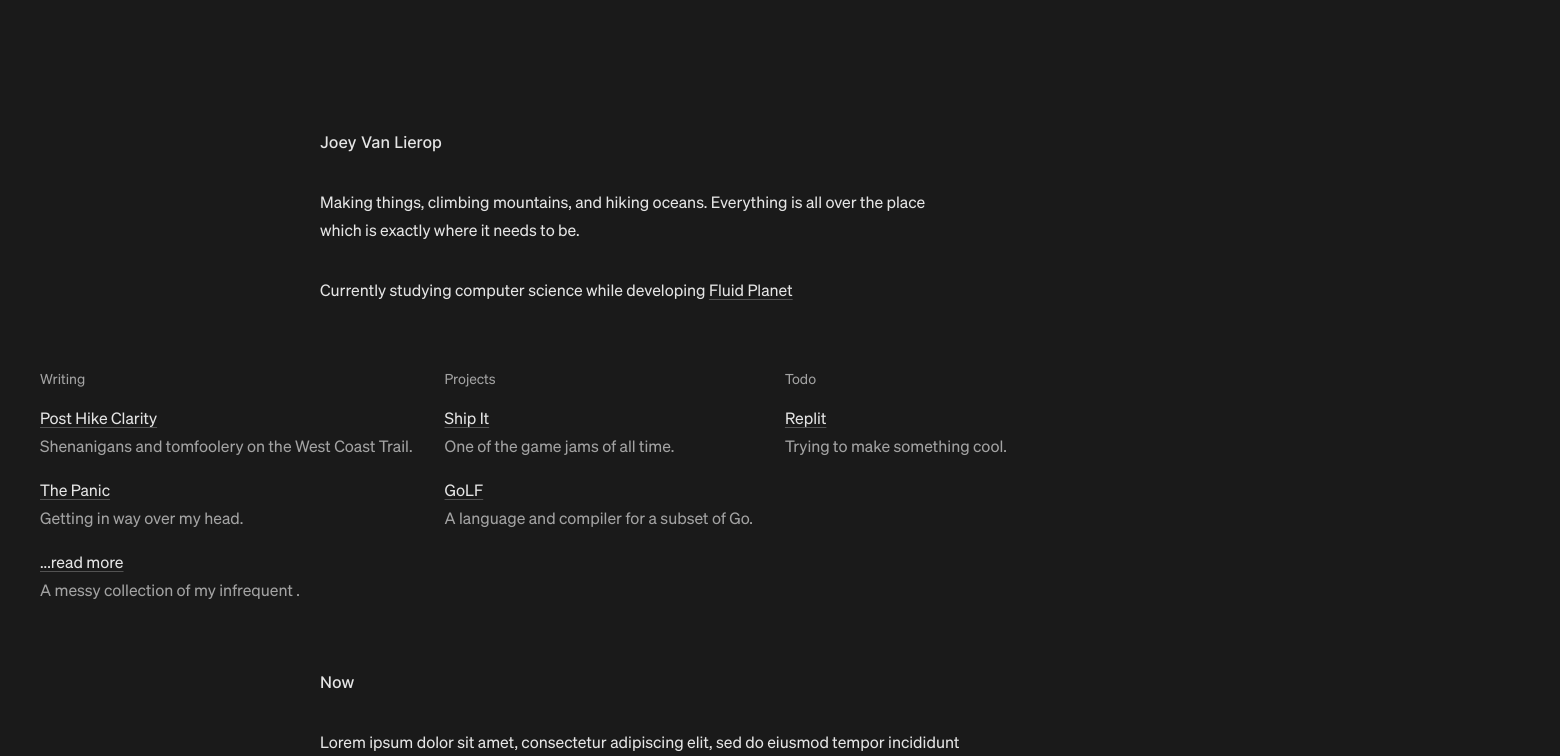
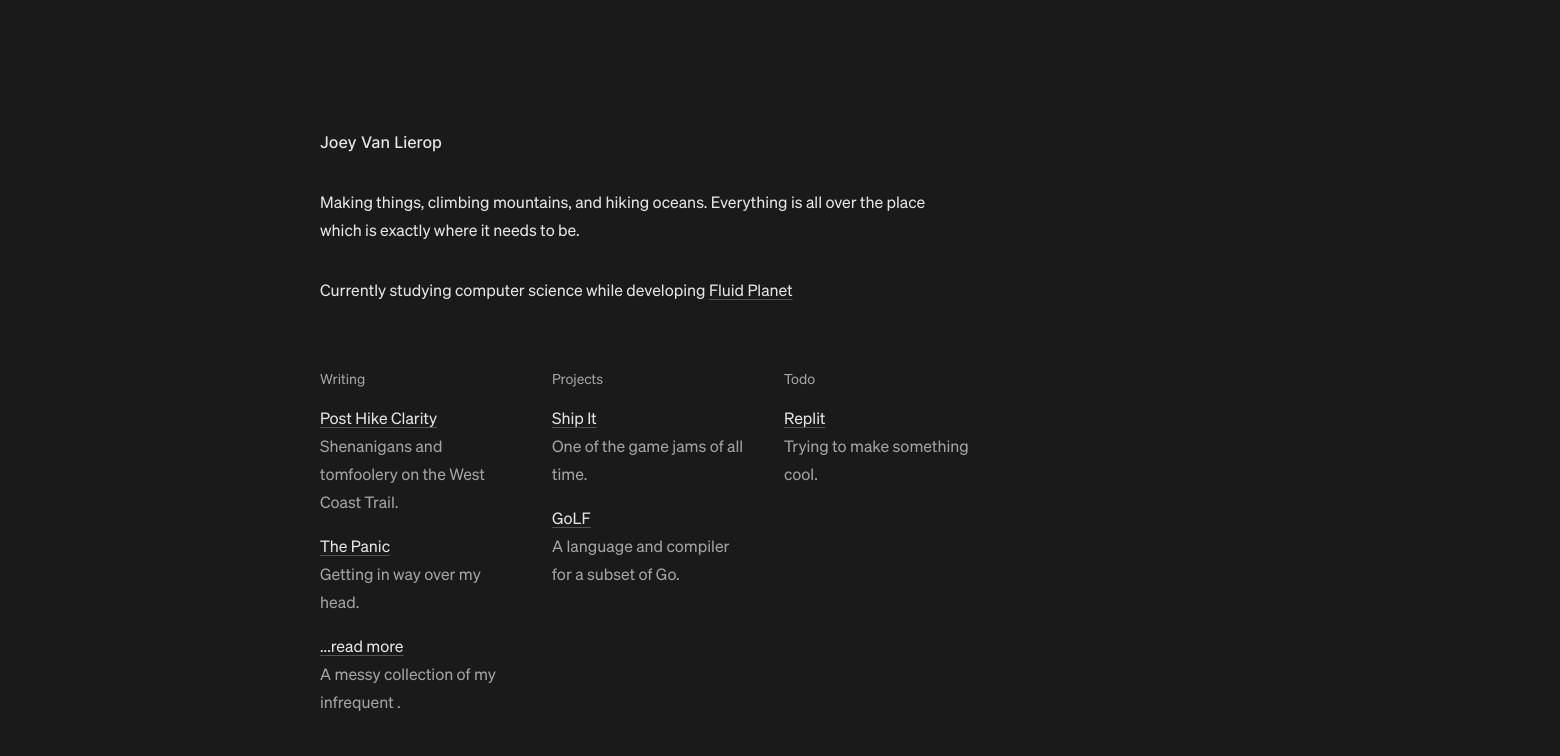
Before and after one commit to joeyvanlierop/joey, a Next.js app: page / in a window 1280 px wide. Shown: the top 756 px of the page, 1560 px wide, since content can reach past the window. Built offline with nearby package versions, Linux system fonts and the light colour scheme.

Commit message:
Lil hack broke

```diff
--- a/app/page.tsx
+++ b/app/page.tsx
@@ -35,7 +35,7 @@ export default async function Home() {
           </p>
 
           <div
-            className="w-screen overflow-x-auto pl-10 relative left-1/2 ml-[-50vw]"
+            className="w-screen overflow-x-auto pl-10 -ml-10"
             style={{
               WebkitMaskImage:
                 "linear-gradient(to right, transparent 0%, #000 24px, #000 80%, transparent 100%)",
@@ -44,7 +44,7 @@ export default async function Home() {
             }}
           >
             <div className="flex gap-8 mb-8 animate-enter animate-delay-[360ms] after:min-w-[8px]">
-              <section className="min-w-[200px]">
+              <section className="min-w-[200px] max-w-[200px]">
                 <p className="text-sm text-neutral-400 pb-4">Writing</p>
                 <div className="flex flex-col gap-4">
                   <Showoff
@@ -67,7 +67,7 @@ export default async function Home() {
                   />
                 </div>
               </section>
-              <section className="min-w-[200px]">
+              <section className="min-w-[200px] max-w-[200px]">
                 <p className="text-sm text-neutral-400 pb-4">Projects</p>
                 <div className="flex flex-col gap-4">
                   <Showoff
@@ -84,7 +84,7 @@ export default async function Home() {
                   />
                 </div>
               </section>
-              <section className="min-w-[200px]">
+              <section className="min-w-[200px] max-w-[200px]">
                 <p className="text-sm text-neutral-400 pb-4">Todo</p>
                 <div className="flex flex-col gap-4">
                   <Showoff
```
